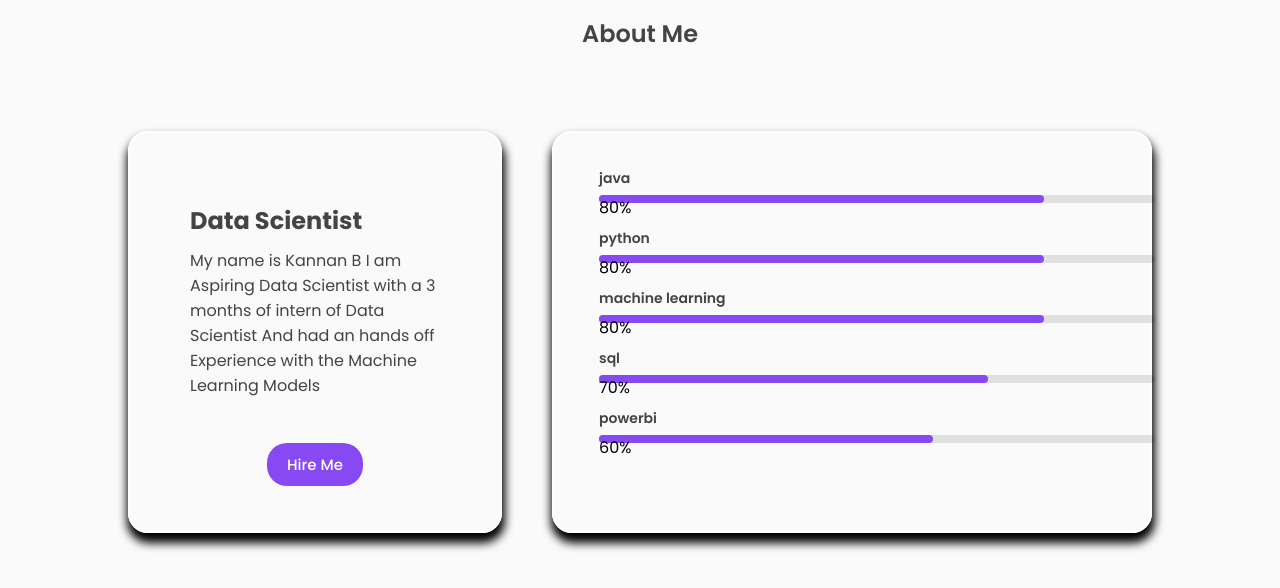
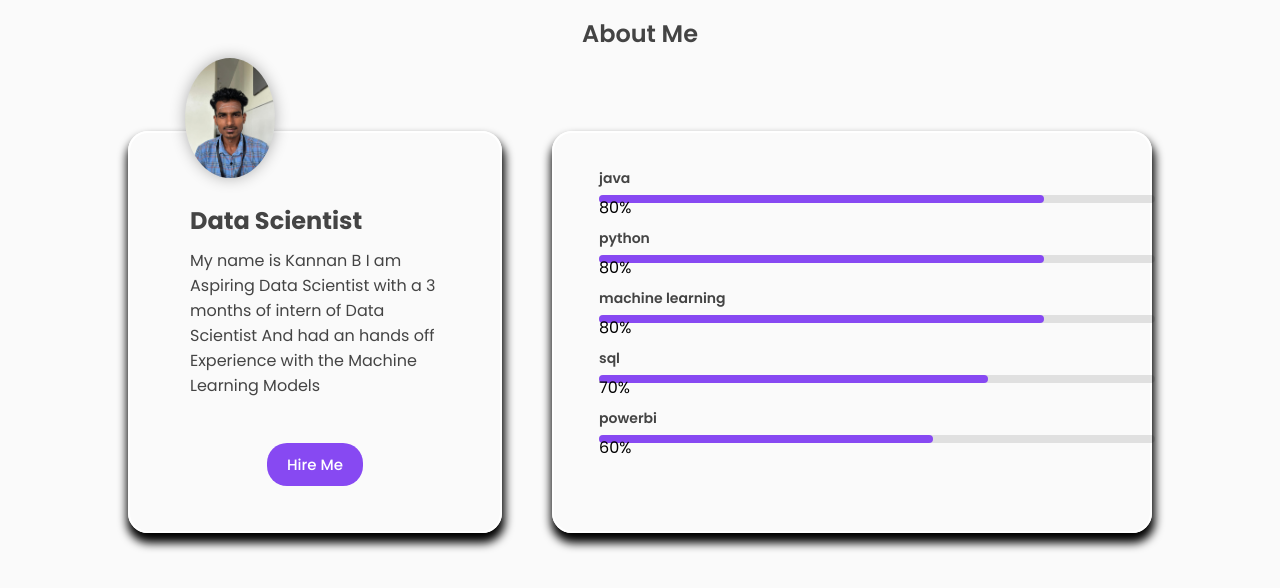
Before and after one commit to kannan-ux/kannan.github.com, a plain HTML site: page index.html in a window 1280 px wide. Shown: the part 784-1372 px from the top of the page. Drawn offline with nearby package versions, Linux system fonts and the light colour scheme; files whose address does not match are found by name; a web font is replaced by a local one.

Commit message:
Update index.html

```diff
--- a/index.html
+++ b/index.html
@@ -72,7 +72,7 @@
            </div>
            <div class="featured-image">
             <div class="image">
-                <img src="c:\Users\ELCOT\Downloads\kannan.png" alt="">
+                <img src="kannan.png" alt="">
             </div>
            </div>
            </section>
@@ -85,7 +85,7 @@
                     <div class="about-info">
                         <figure class="about-me">
                             <figcaption>
-                                <img src="c:\Users\ELCOT\Documents\kannan.jpg" alt="" class="profile" />
+                                <img src="kannan.png" alt="" class="profile" />
                                 <h2> Data Scientist</h2>
                                 <p>My name is Kannan B I am Aspiring Data Scientist with a  3 months of intern of Data Scientist
                                     And had an hands off  Experience  with the Machine Learning Models</p>
```
